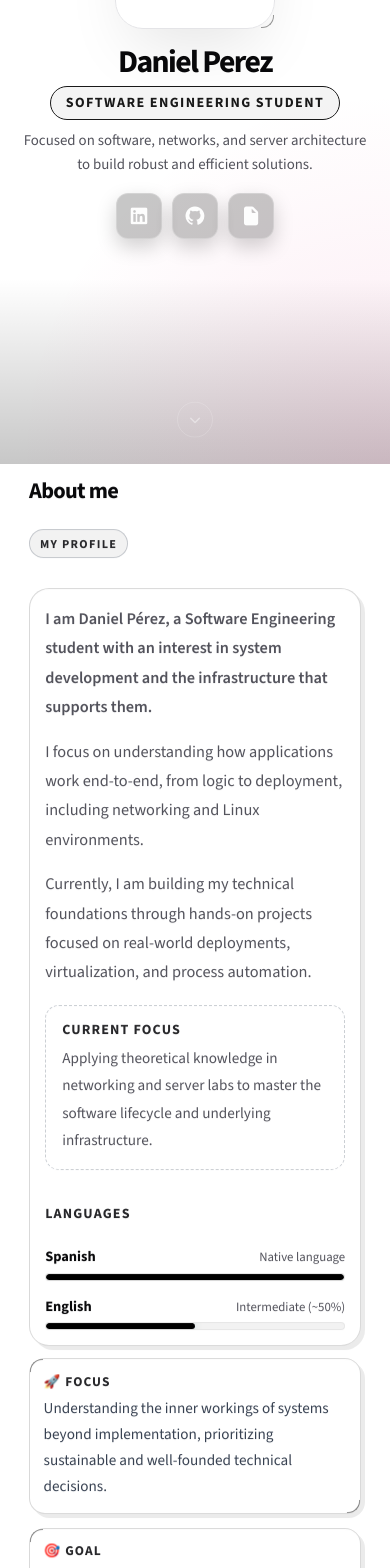
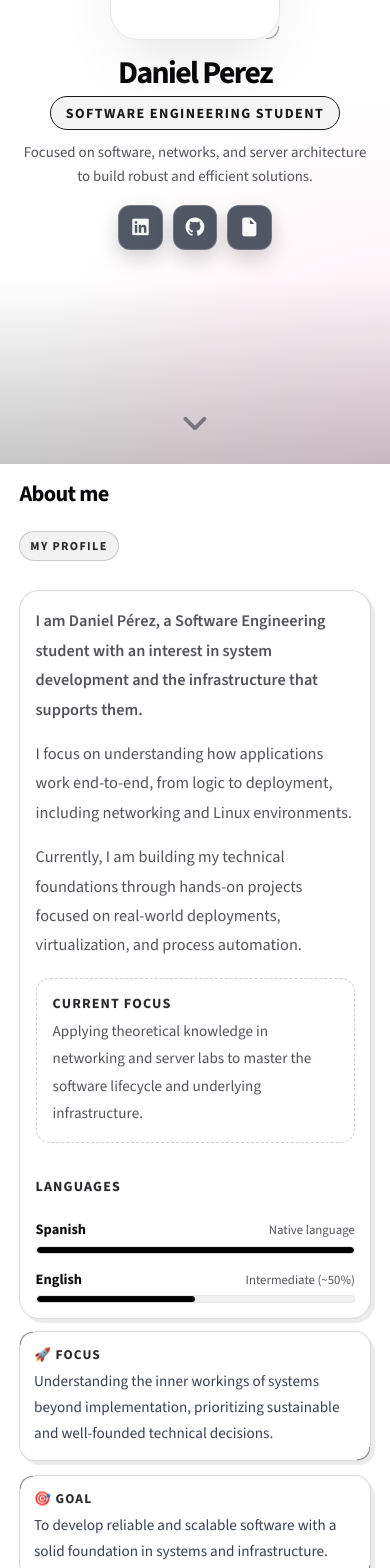
Before and after one commit to Whatfck/portafolio, a Next.js app: page /en in a window 390 px wide. Shown: the part 380-1948 px from the top of the page. Built offline with nearby package versions, Linux system fonts and the light colour scheme.

Commit message:
refactor: update icon in hero section and navbar, enhance mobile menu behavior, and improve dark theme styles

```diff
--- a/components/Hero.tsx
+++ b/components/Hero.tsx
@@ -42,7 +42,7 @@ export default function Hero({ lang }: { lang: Locale }) {
       </div>
 
       <a href="#about" className="hero-scroll-cue" aria-label={lang === 'es' ? 'Ir abajo' : 'Scroll down'}>
-        <i className="fa-solid fa-chevron-down" aria-hidden="true"></i>
+        <i className="fa-solid fa-angle-down" aria-hidden="true"></i>
       </a>
     </section>
   )
--- a/styles/globals.css
+++ b/styles/globals.css
@@ -33,6 +33,10 @@ html {
   --card-border: rgba(0, 0, 0, 0.15);
   --card-shadow: 4px 4px 0px rgba(0, 0, 0, 0.08);
 
+  --surface-elevated: rgba(255, 255, 255, 0.9);
+  --surface-subtle: rgba(17, 24, 39, 0.04);
+  --ring: rgba(15, 23, 42, 0.12);
+
   --font-primary: var(--font-source-sans), 'Source Sans 3', sans-serif;
   --spacing: 1.25rem;
 }
@@ -47,24 +51,28 @@ body {
 
 html[data-theme='dark'] {
   color-scheme: dark;
-  --bg: #09090b;
-  --bg-top: #09090b;
-  --bg-soft: #18181b;
-  --text: #ffffff;
-  --text-muted: #a1a1aa;
+  --bg: #090b12;
+  --bg-top: #090b12;
+  --bg-soft: #121722;
+  --text: #f5f7ff;
+  --text-muted: #b1bdd3;
   --primary: #ffffff;
   --secondary: #ffffff;
-  --accent: #e4e4e7;
-  --accent-soft: rgba(255, 255, 255, 0.08);
-  --border: rgba(255, 255, 255, 0.15);
-
-  --glass-bg: rgba(9, 9, 11, 0.85);
-  --glass-border: rgba(255, 255, 255, 0.15);
+  --accent: #d7deef;
+  --accent-soft: rgba(148, 163, 184, 0.16);
+  --border: rgba(148, 163, 184, 0.26);
+
+  --glass-bg: rgba(10, 14, 22, 0.84);
+  --glass-border: rgba(148, 163, 184, 0.3);
   --glass-shadow: 0 16px 48px rgba(0, 0, 0, 0.8);
 
-  --card-bg: #09090b;
-  --card-border: rgba(255, 255, 255, 0.2);
-  --card-shadow: 4px 4px 0px rgba(255, 255, 255, 0.15);
+  --card-bg: #0f1522;
+  --card-border: rgba(148, 163, 184, 0.32);
+  --card-shadow: 8px 8px 0px rgba(2, 6, 23, 0.55);
+
+  --surface-elevated: rgba(15, 21, 34, 0.85);
+  --surface-subtle: rgba(148, 163, 184, 0.1);
+  --ring: rgba(148, 163, 184, 0.35);
 }
 
 .site-header {
@@ -82,11 +90,11 @@ html[data-theme='dark'] {
 }
 
 .site-header.is-scrolled {
-  background: rgba(255, 255, 255, 0.7);
-  backdrop-filter: blur(6px);
-  -webkit-backdrop-filter: blur(6px);
-  border-bottom: 1px solid rgba(0, 0, 0, 0.06);
-  box-shadow: 0 10px 40px rgba(0, 0, 0, 0.06);
+  background: var(--surface-elevated);
+  backdrop-filter: blur(10px);
+  -webkit-backdrop-filter: blur(10px);
+  border-bottom: 1px solid var(--ring);
+  box-shadow: 0 10px 40px rgba(0, 0, 0, 0.08);
 }
 
 .nav-shell {
@@ -176,8 +184,9 @@ html[data-theme='dark'] {
   gap: 1rem;
   padding: 0.35rem 0.5rem;
   border-radius: 999px;
-  background: var(--bg);
-  box-shadow: 0 8px 30px rgba(0, 0, 0, 0.04);
+  background: var(--surface-elevated);
+  border: 1px solid var(--ring);
+  box-shadow: 0 8px 30px rgba(0, 0, 0, 0.06);
   transition: all 300ms ease;
 }
 
@@ -217,7 +226,7 @@ html[data-theme='dark'] {
 
 .navbar-links a:hover {
   color: var(--text);
-  background: rgba(17, 24, 39, 0.05);
+  background: var(--surface-subtle);
   transform: translateY(-1px) scale(1.02);
 }
 
@@ -226,10 +235,15 @@ html[data-theme='dark'] {
   /* background and shadow are now handled by the .nav-indicator */
 }
 
+html[data-theme='dark'] .navbar-links a.is-active {
+  color: #0b1220;
+  font-weight: 700;
+}
+
 .container {
-  max-width: 1000px;
+  max-width: 1120px;
   margin: 0 auto;
-  padding: 2rem 1.5rem 4rem;
+  padding: 2.5rem 1.75rem 4.5rem;
   display: flex;
   flex-direction: column;
   gap: 0;
@@ -244,12 +258,12 @@ section {
 }
 
 .scroll-section {
-  min-height: 80vh;
+  min-height: 84vh;
   display: flex;
   flex-direction: column;
   justify-content: flex-start;
   gap: 0.8rem;
-  padding-top: 0.5rem;
+  padding-top: 1rem;
 }
 
 .about-section {
@@ -446,8 +460,9 @@ html[data-theme='dark'] .language-level {
 .hero {
   position: relative;
   width: 100%;
+  min-height: 100vh;
+  min-height: 100svh;
   min-height: 100dvh;
-  min-height: 100vh;
   display: flex;
   flex-direction: column;
   justify-content: center;
@@ -551,7 +566,7 @@ html[data-theme='dark'] .hero::after {
 .hero-copy {
   max-width: 34rem;
   color: var(--text-muted);
-  font-size: 1.04rem;
+  font-size: 1.08rem;
   line-height: 1.76;
   margin: 0;
 }
@@ -568,9 +583,9 @@ html[data-theme='dark'] .hero::after {
   display: inline-flex;
   align-items: center;
   gap: 0.5rem;
-  background: rgba(0, 0, 0, 0.22);
+  background: rgba(15, 23, 42, 0.72);
   color: rgba(255, 255, 255, 0.96);
-  border: 1px solid rgba(255, 255, 255, 0.24);
+  border: 1px solid rgba(255, 255, 255, 0.2);
   border-radius: 10px;
   font-size: 0.9rem;
   font-weight: 600;
@@ -625,6 +640,18 @@ html[data-theme='dark'] .hero-photo {
   background: rgba(15, 23, 42, 0.4);
 }
 
+html[data-theme='dark'] .hero-actions .button {
+  background: rgba(148, 163, 184, 0.12);
+  border-color: rgba(148, 163, 184, 0.4);
+  color: #e2e8f0;
+}
+
+html[data-theme='dark'] .hero-actions .button:hover {
+  background: rgba(148, 163, 184, 0.22);
+  border-color: rgba(191, 219, 254, 0.5);
+  color: #ffffff;
+}
+
 .hero-photo::before {
   content: '';
   position: absolute;
@@ -648,21 +675,27 @@ html[data-theme='dark'] .hero-photo {
   display: flex;
   align-items: center;
   justify-content: center;
-  width: 36px;
-  height: 36px;
-  border-radius: 50%;
-  border: 1px solid rgba(255, 255, 255, 0.28);
-  color: rgba(255, 255, 255, 0.65);
-  font-size: 0.72rem;
+  width: auto;
+  height: auto;
+  border: none;
+  border-radius: 0;
+  color: rgba(15, 23, 42, 0.72);
+  font-size: 1.9rem;
   text-decoration: none;
-  transition: border-color 180ms ease, color 180ms ease;
+  transition: color 180ms ease;
   animation: scroll-cue-bounce 2.4s ease-in-out infinite;
 }
 
 .hero-scroll-cue:hover {
-  border-color: rgba(255, 255, 255, 0.7);
-  color: #ffffff;
+  color: #020617;
   text-decoration: none;
+}
+
+.hero-scroll-cue:focus,
+.hero-scroll-cue:focus-visible,
+.hero-scroll-cue:active {
+  outline: none;
+  box-shadow: none;
 }
 
 
@@ -698,7 +731,7 @@ html[data-theme='dark'] .hero-photo {
 
 .contact-header p {
   margin: 0;
-  color: #374151;
+  color: var(--text-muted);
   line-height: 1.75;
 }
 
@@ -756,7 +789,7 @@ html[data-theme='dark'] .hero-photo {
 .contact-card-line {
   margin: 0 0 0.5rem;
   font-size: 0.9rem;
-  color: #4b5563;
+  color: var(--text-muted);
 }
 
 .contact-card-link {
@@ -860,7 +893,7 @@ html[data-theme='dark'] .contact-card p,
 html[data-theme='dark'] .contact-card-line,
 html[data-theme='dark'] .contact-note,
 html[data-theme='dark'] .section-intro {
-  color: #ffffff !important; /* Force White for max legibility */
+  color: var(--text);
 }
 
 html[data-theme='dark'] .text-muted,
@@ -868,18 +901,18 @@ html[data-theme='dark'] .experience-company,
 html[data-theme='dark'] .testimonial-role,
 html[data-theme='dark'] .language-level,
 html[data-theme='dark'] .site-footer p {
-  color: #cbd5e1 !important; /* Force Silver for secondary info */
+  color: var(--text-muted);
 }
 
 html[data-theme='dark'] h1,
 html[data-theme='dark'] h2,
 html[data-theme='dark'] h3 {
-  color: #ffffff !important;
+  color: #ffffff;
 }
 
 html[data-theme='dark'] .site-header.is-scrolled {
-  background: rgba(9, 9, 11, 0.75);
-  border-bottom: 1px solid rgba(255, 255, 255, 0.08);
+  background: var(--surface-elevated);
+  border-bottom: 1px solid var(--ring);
   box-shadow: 0 10px 40px rgba(0, 0, 0, 0.5);
 }
 
@@ -892,13 +925,7 @@ html[data-theme='dark'] .navbar-links a:hover {
   background: rgba(255, 255, 255, 0.1);
 }
 
-html[data-theme='dark'] .hero-actions .button {
-  background: rgba(255, 255, 255, 0.08);
-  border-color: rgba(255, 255, 255, 0.2);
-}
-
 html[data-theme='dark'] .hero-scroll-cue {
-  border-color: rgba(255, 255, 255, 0.2);
   color: #e2e8f0;
 }
 
@@ -950,7 +977,7 @@ html[data-theme='dark'] .tech-card::after {
   .site-header {
     display: flex;
     justify-content: flex-start;
-    padding: 0.75rem 1rem;
+    padding: 0.75rem 0.85rem;
   }
 
   .site-header.is-scrolled {
@@ -978,16 +1005,37 @@ html[data-theme='dark'] .tech-card::after {
     transform: translateX(-50%);
     display: inline-flex;
     align-items: center;
+    gap: 0.28rem;
     font-size: 0.75rem;
     font-weight: 700;
     letter-spacing: 0.05em;
-    padding: 0.35rem 0.8rem;
-    background: var(--text);
-    color: var(--bg);
+    padding: 0.2rem 0.35rem;
+    background: transparent;
+    color: var(--text);
     border: none;
-    border-radius: 999px;
+    border-radius: 0;
     cursor: pointer;
-    box-shadow: 0 4px 12px rgba(0,0,0,0.15);
+    box-shadow: none;
+    appearance: none;
+    -webkit-appearance: none;
+    outline: none;
+    -webkit-tap-highlight-color: transparent;
+  }
+
+  .nav-mobile-toggle-icon {
+    font-size: 0.86rem;
+    line-height: 1;
+    transform: translateY(1px);
+  }
+
+  .nav-mobile-section:hover,
+  .nav-mobile-section:active,
+  .nav-mobile-section:focus,
+  .nav-mobile-section:focus-visible {
+    background: transparent;
+    border: none;
+    outline: none;
+    box-shadow: none;
   }
 
   .mobile-menu-backdrop {
@@ -996,7 +1044,7 @@ html[data-theme='dark'] .tech-card::after {
     left: 0;
     right: 0;
     bottom: 0;
-    z-index: -1;
+    z-index: 100;
     background: transparent;
   }
 
@@ -1006,15 +1054,16 @@ html[data-theme='dark'] .tech-card::after {
 
   .mobile-menu-floating {
     position: absolute;
-    top: calc(100% + 20px);
+    top: calc(100% + 12px);
     left: 50%;
     transform: translateX(-50%);
-    background: var(--text);
-    border-radius: 24px;
-    padding: 2rem 1.5rem;
-    width: 260px;
-    z-index: 101;
-    box-shadow: 0 20px 40px rgba(0,0,0,0.3);
+    background: var(--card-bg);
+    border: 1px solid var(--card-border);
+    border-radius: 20px;
+    padding: 1.4rem 1.2rem;
+    width: min(88vw, 290px);
+    z-index: 120;
+    box-shadow: 0 20px 40px rgba(0, 0, 0, 0.26);
   }
 
   .mobile-menu-links {
@@ -1028,11 +1077,11 @@ html[data-theme='dark'] .tech-card::after {
   }
 
   .mobile-link {
-    color: var(--bg);
+    color: var(--text);
     text-decoration: none;
-    font-size: 1.15rem;
+    font-size: 1.02rem;
     font-weight: 600;
-    opacity: 0.55;
+    opacity: 0.66;
     position: relative;
     transition: opacity 200ms ease;
   }
@@ -1049,14 +1098,15 @@ html[data-theme='dark'] .tech-card::after {
     transform: translateY(-50%);
     width: 8px;
     height: 8px;
-    background: #f59e0b;
+    background: #22c55e;
     border-radius: 50%;
-    box-shadow: 0 0 12px 2px rgba(245, 158, 11, 0.7);
+    box-shadow: 0 0 12px 2px rgba(34, 197, 94, 0.6);
   }
 
   .navbar {
     width: 100%;
     justify-content: space-between;
+    padding: 0.42rem 0.6rem;
   }
 
   .navbar-links {
@@ -1069,12 +1119,15 @@ html[data-theme='dark'] .tech-card::after {
   }
 
   .container {
-    padding: 0.85rem 1rem 2rem;
+    padding: 0.9rem 0.95rem 2.25rem;
     gap: 0;
   }
 
   .hero {
-    padding: 3.5rem 0 2.5rem;
+    min-height: 100vh;
+    min-height: 100svh;
+    min-height: 100dvh;
+    padding: 4.25rem 0 2.6rem;
   }
 
   .hero-eyebrow {
@@ -1084,7 +1137,7 @@ html[data-theme='dark'] .tech-card::after {
   .scroll-section {
     min-height: auto;
     gap: 0.65rem;
-    padding-top: 0.2rem;
+    padding-top: 0.35rem;
   }
 
   .hero-inner {
@@ -1112,8 +1165,8 @@ html[data-theme='dark'] .tech-card::after {
 
   .hero-copy {
     max-width: 100%;
-    font-size: 0.94rem;
-    line-height: 1.6;
+    font-size: 0.95rem;
+    line-height: 1.65;
   }
 
   .hero-actions {
@@ -1127,8 +1180,8 @@ html[data-theme='dark'] .tech-card::after {
   }
 
   .hero-actions .button {
-    width: 3.1rem;
-    height: 3.1rem;
+    width: 3rem;
+    height: 3rem;
     padding: 0;
     justify-content: center;
     border-radius: 12px;
@@ -1145,7 +1198,7 @@ html[data-theme='dark'] .tech-card::after {
 
   .hero-photo {
     order: 1;
-    width: min(100%, 160px);
+    width: min(100%, 170px);
     margin: 0 auto;
   }
 
@@ -1185,7 +1238,7 @@ html[data-theme='dark'] .tech-card::after {
   }
 
   section {
-    padding: 1.1rem 1rem;
+    padding: 1.2rem 0.4rem;
   }
 
   h1 {
@@ -1194,6 +1247,39 @@ html[data-theme='dark'] .tech-card::after {
 
   h2 {
     font-size: 1.4rem;
+  }
+}
+
+@media (min-width: 769px) and (max-width: 1080px) {
+  .container {
+    max-width: 980px;
+    padding: 2rem 1.25rem 4rem;
+  }
+
+  .hero-inner {
+    grid-template-columns: minmax(0, 1fr) minmax(240px, 0.9fr);
+    gap: 1.5rem;
+  }
+
+  .hero h1 {
+    font-size: clamp(2.8rem, 6.8vw, 4.3rem);
+  }
+
+  .hero-copy {
+    max-width: 30rem;
+  }
+
+  .about-layout {
+    grid-template-columns: minmax(0, 1fr);
+  }
+
+  .projects-grid {
+    grid-template-columns: repeat(2, minmax(0, 1fr));
+  }
+
+  .skills-grid,
+  .testimonials-grid {
+    grid-template-columns: repeat(2, minmax(0, 1fr));
   }
 }
 
@@ -1208,7 +1294,12 @@ html[data-theme='dark'] .tech-card::after {
 
   .nav-mobile-section {
     font-size: 0.62rem;
-    padding: 0.2rem 0.4rem;
+    padding: 0.1rem 0.2rem;
+    gap: 0.2rem;
+  }
+
+  .nav-mobile-toggle-icon {
+    font-size: 0.76rem;
   }
 
   .container {
@@ -1224,8 +1315,8 @@ html[data-theme='dark'] .tech-card::after {
   }
 
   .hero-actions .button {
-    width: 2.9rem;
-    height: 2.9rem;
+    width: 2.8rem;
+    height: 2.8rem;
   }
 
   .hero-actions .button-icon {
@@ -1258,16 +1349,10 @@ html[data-theme='dark'] .tech-card::after {
   border: 1px solid rgba(51, 65, 85, 0.2);
 }
 
-html[data-theme='dark'] .section-kicker {
-  color: #f8fafc;
-  background: rgba(148, 163, 184, 0.22);
-  border-color: rgba(148, 163, 184, 0.34);
-}
-
 .section-intro {
   max-width: 62ch;
   margin: 0;
-  color: #374151;
+  color: var(--text-muted);
   line-height: 1.75;
 }
 
@@ -1352,15 +1437,15 @@ html[data-theme='dark'] .project-card h3 {
   gap: 0.4rem;
   font-size: 0.85rem;
   font-weight: 600;
-  color: #4b5563;
-  padding: 0.4rem 0.8rem;
+  color: var(--text-muted);
+  padding: 0.45rem 0.85rem;
   border-radius: 8px;
-  background: rgba(17, 24, 39, 0.05);
+  background: var(--surface-subtle);
   transition: background 150ms ease, color 150ms ease;
 }
 
 .project-link:hover {
-  background: rgba(17, 24, 39, 0.1);
+  background: rgba(17, 24, 39, 0.12);
   color: var(--text);
 }
 
@@ -1521,11 +1606,11 @@ html[data-theme='dark'] .skill-category h3 {
 .skill-pill {
   font-size: 0.85rem;
   font-weight: 500;
-  color: #374151;
+  color: var(--text-muted);
   padding: 0.35rem 0.75rem;
   border-radius: 999px;
-  background: rgba(17, 24, 39, 0.05);
-  border: 1px solid rgba(17, 24, 39, 0.08);
+  background: var(--surface-subtle);
+  border: 1px solid var(--ring);
 }
 
 html[data-theme='dark'] .skill-pill {
```
Also changed, not shown: components/Navbar.tsx (+28 -1 lines).
